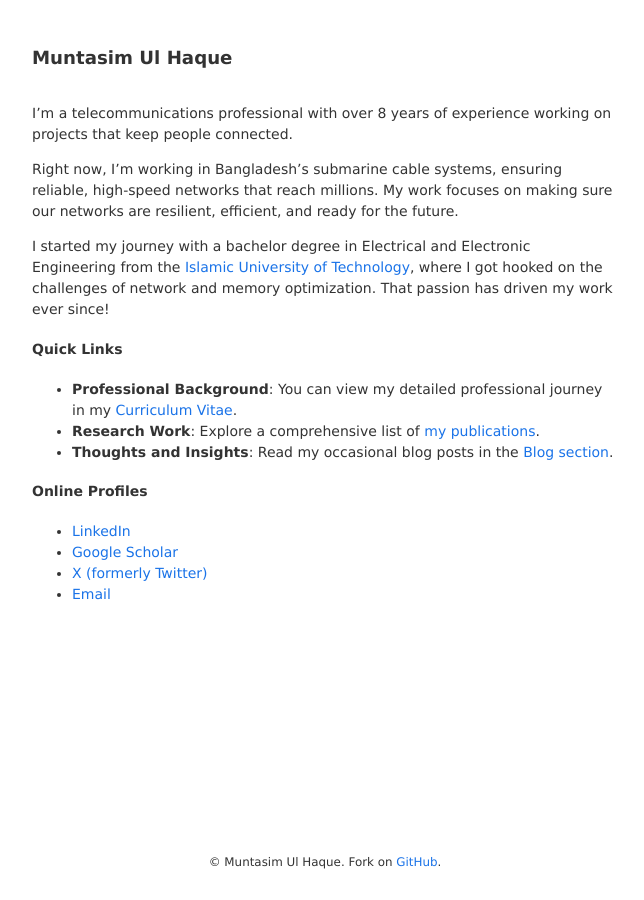
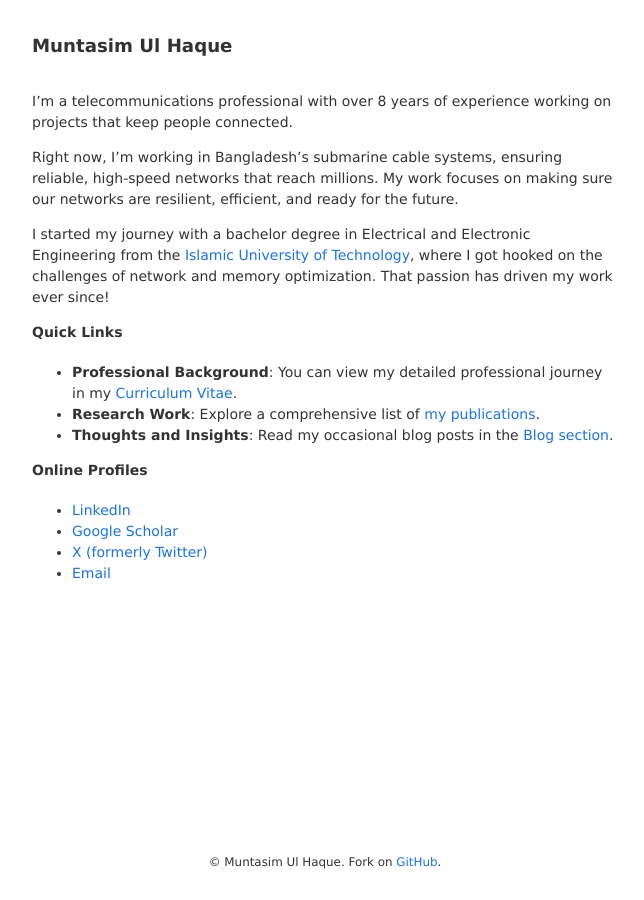
Before and after one commit to muntasimulhaque/muntasimulhaque.github.io, a Jekyll site: the page built from index.md, in a window 1280 px wide. Shown: the whole page, without its empty margins (315-959 px from the left). Built offline with Jekyll 4.4.1, drawn with Linux system fonts in a browser that asks for light colours.

Commit message:
improvements

```diff
--- a/_layouts/default.html
+++ b/_layouts/default.html
@@ -1,24 +1,29 @@
 <!DOCTYPE html>
-<html lang="en">
+<html lang="en" dir="ltr">
 <head>
     <meta charset="UTF-8">
     <meta name="viewport" content="width=device-width, initial-scale=1.0">
-    <meta name="description" content="Personal site of Muntasim Ul Haque.">
-	<meta name="robots" content="index, follow">
-	<meta name="google-site-verification" content="UYjXZMa9J9gswoWCA2s4Y6R7bYg0VSPBKLaUyXrQwEg" />
+    <meta name="description" content="Personal site of Muntasim Ul Haque">
+    <meta name="robots" content="index, follow">
+    <meta name="google-site-verification" content="UYjXZMa9J9gswoWCA2s4Y6R7bYg0VSPBKLaUyXrQwEg">
+
     <title>{% if page.title and page.title != site.title %}{{ page.title }} | {% endif %}{{ site.title }}</title>
-    <link rel="stylesheet" href="{{ '/assets/css/main.css' | relative_url }}">
+
+    <link rel="stylesheet" href="{{ '/assets/css/main.css' | relative_url }}" media="all">
+    <link rel="preload" href="{{ '/assets/css/main.css' | relative_url }}" as="style">
 </head>
 <body>
     <main>
-        <h1 class="site-title"><a href="{{ '/' | relative_url }}">Muntasim Ul Haque</a></h1>
+        <h1 class="site-title">
+            <a href="{{ '/' | relative_url }}" aria-label="Home">Muntasim Ul Haque</a>
+        </h1>
         <article>
             {{ content }}
         </article>
     </main>
 
     <footer>
-        <p>© Muntasim Ul Haque. Fork on <a href="https://github.com/muntasimulhaque/muntasimulhaque.github.io" target="_blank">GitHub</a>.</p>
+        <p>© Muntasim Ul Haque. Fork on <a href="https://github.com/muntasimulhaque/muntasimulhaque.github.io" target="_blank" rel="noopener noreferrer">GitHub</a>.</p>
     </footer>
 </body>
 </html>
--- a/assets/css/main.css
+++ b/assets/css/main.css
@@ -6,11 +6,11 @@
     --visited-link-color: #673ab7;
     --selection-color: #DFEAFB;
     --max-content-width: 650px;
+    --font-family: Verdana, Geneva, sans-serif;
 }
 
-/* Global styles */
 body {
-    font-family: Verdana, Geneva, sans-serif;
+    font-family: var(--font-family);
     line-height: 1.5;
     color: var(--text-color);
     background-color: var(--background-color);
@@ -33,31 +33,18 @@
     box-sizing: border-box;
 }
 
-/* Headings - Use Verdana with reduced sizes */
+/* Consistent heading styles */
 h1, h2, h3, h4, h5, h6 {
-    font-family: Verdana, Geneva, sans-serif;
+    font-family: var(--font-family);
+    color: var(--primary-color);
+    margin-top: 0;
 }
 
-h1 {
-    font-size: 1.3em;
-    color: var(--primary-color);
-}
-
-h2 {
-    font-size: 1.2em;
-}
-
-h3 {
-    font-size: 1.1em;
-}
-
-h4 {
-    font-size: 1em;
-}
-
-h5, h6 {
-    font-size: 0.9em;
-}
+h1 { font-size: 1.3em; }
+h2 { font-size: 1.2em; }
+h3 { font-size: 1.1em; }
+h4 { font-size: 1em; }
+h5, h6 { font-size: 0.9em; }
 
 /* Site Title Styles */
 .site-title {
@@ -74,6 +61,7 @@
     text-decoration: underline;
 }
 
+/* Link Styles */
 a {
     color: var(--link-color);
     text-decoration: none;
@@ -86,14 +74,13 @@
 
 a:visited {
     color: var(--visited-link-color);
-    text-decoration: none;
 }
 
 ::selection {
     background-color: var(--selection-color);
 }
 
-/* Blog list styles */
+/* Blog-related Styles */
 .blog-list {
     margin-top: 2rem;
 }
@@ -111,41 +98,11 @@
     text-decoration: none;
 }
 
-.blog-title a:visited {
-    color: var(--visited-link-color);
-    text-decoration: none;
-}
-
-.blog-title a:hover {
-    color: var(--link-color);
-    text-decoration: none;
-}
-
 .blog-date {
     display: block;
     color: var(--text-color);
     font-size: 0.75em;
     margin-top: 0.1rem;
-}
-
-/* Blog post styles */
-.blog-post h1 {
-    font-size: 1.2em;
-    color: var(--primary-color);
-    margin-top: 0;
-    margin-bottom: 0.5rem;
-}
-
-.blog-post {
-    max-width: var(--max-content-width);
-}
-
-.blog-post .blog-date {
-    display: block;
-    font-size: 0.75em;
-    color: var(--text-color);
-    margin-top: 0.2rem;
-    margin-bottom: 1rem;
 }
 
 .blog-content {
@@ -157,21 +114,9 @@
     height: auto;
 }
 
-/* Main content */
-article {
-    flex: 1;
-    max-width: var(--max-content-width);
-    width: 100%;
-    box-sizing: border-box;
-}
-
-article h1 {
-    color: var(--primary-color);
-    margin-top: 0;
-}
-
+/* Footer Styles */
 footer {
-    font-family: Verdana, Geneva, sans-serif;
+    font-family: var(--font-family);
     text-align: center;
     padding: 1rem;
     color: var(--text-color);
@@ -181,8 +126,8 @@
     box-sizing: border-box;
 }
 
-/* Responsive design */
-@media (max-width: 768px) {
+/* Responsive Design */
+@media screen and (max-width: 768px) {
     body {
         font-size: 14px;
     }
```
